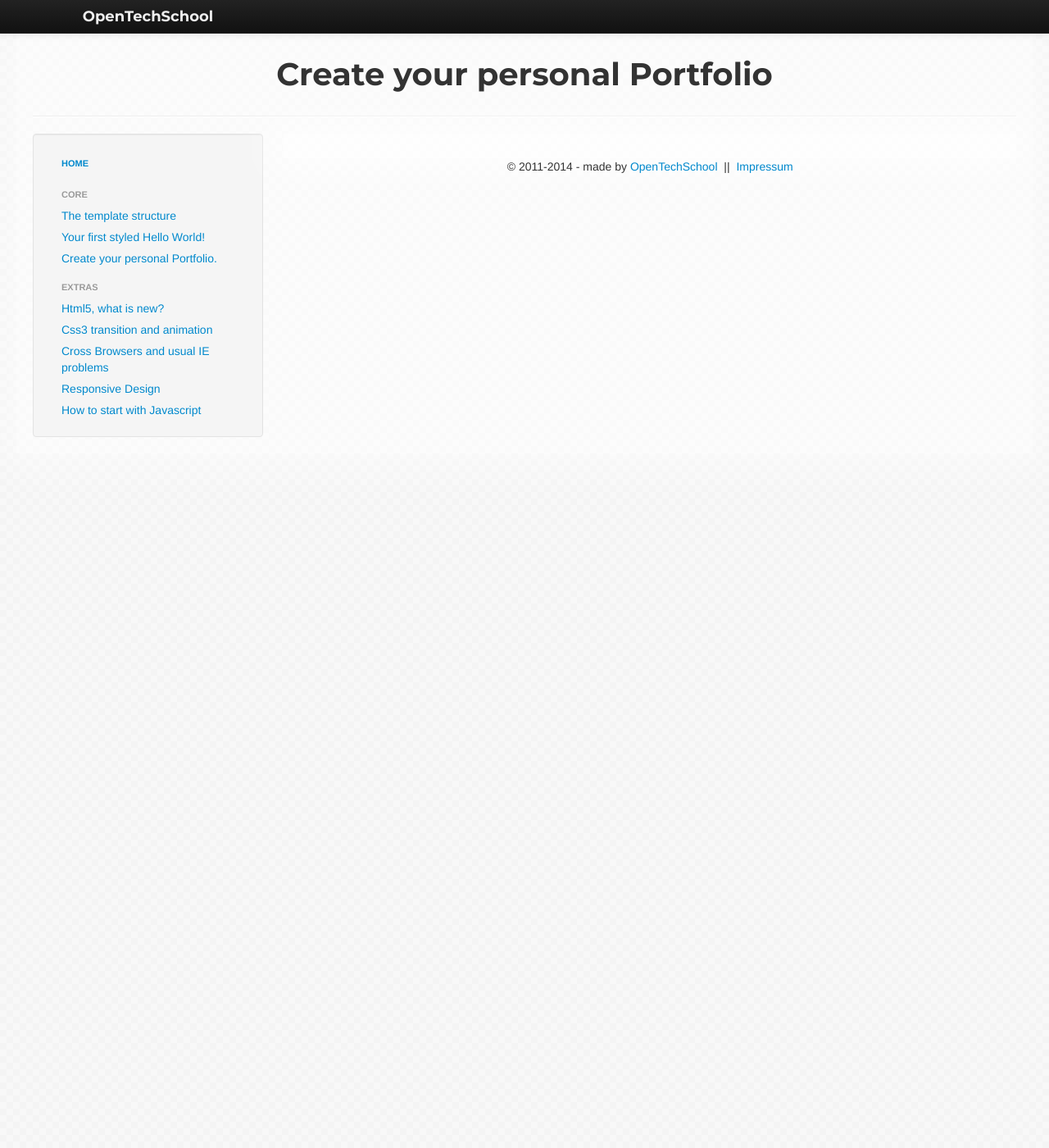
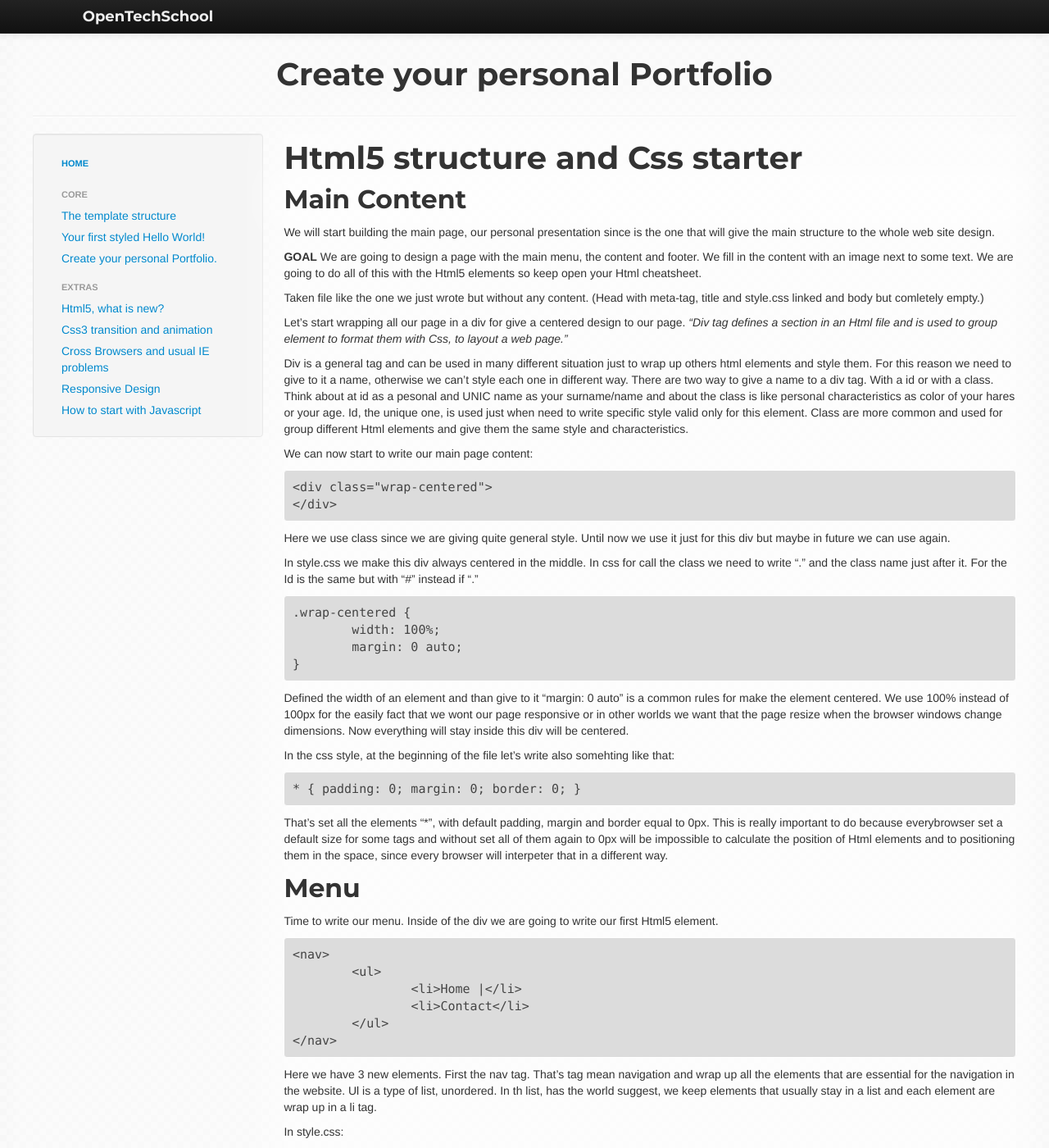
Before and after one commit to OpenTechSchool/html-css-beginners, a Jekyll site: the page built from core/portfolio.md, in a window 1280 px wide and 1400 px high. Shown: the whole window at 82% size. Built offline with Jekyll 4.4.1, drawn with Linux system fonts in a browser that asks for light colours; some of the changed text lies outside the part shown.

Commit message:
Main Readme update and start with .wrap and nav

```diff
--- a/core/portfolio.md
+++ b/core/portfolio.md
@@ -4,3 +4,118 @@ layout: ots
 title: Create your personal Portfolio
 
 ---
+
+# Html5 structure and Css starter
+## Main Content
+
+We will start building the main page, our personal presentation since is the one that will give the
+main structure to the whole web site design.
+
+
+**GOAL**
+We are going to design a page with the main menu, the content and footer.
+We fill in the content with an image next to some text.
+We are going to do all of this with the Html5 elements so keep open your Html cheatsheet.
+
+Taken file like the one we just wrote but without any content. (Head with meta-tag, title and
+style.css linked and body but comletely empty.)
+
+Let's start wrapping all our page in a div for give a centered design to our page.
+ *"Div tag defines a section in an Html file and is used to group element to format
+ them with Css, to layout a web page."*
+
+Div is a general tag and can be used in many different situation just to wrap up others html
+elements and style them. For this reason we need to give to it a name, otherwise we can't style each one
+in different way.
+There are two way to give a name to a div tag. With a id or with a class.
+Think about at id as a pesonal and UNIC name as your surname/name and about the class is like personal
+characteristics as color of your hares or your age.
+Id, the unique one, is used just when need to write specific style valid only for this element.
+Class are more common and used for group different Html elements and give them the same style and characteristics.
+
+We can now start to write our main page content:
+
+	<div class="wrap-centered">
+	</div>
+
+Here we use class since we are giving quite general style. Until now we use it just for this div
+but maybe in future we can use again.
+
+In style.css we make this div always centered in the middle.
+In css for call the class we need to write "." and the class name just after it.
+For the Id is the same but with "#" instead if "."
+
+	.wrap-centered {
+		width: 100%;
+		margin: 0 auto;
+	}
+
+Defined the width of an element and than give to it "margin: 0 auto" is a common rules for make
+the element centered.
+We use 100% instead of 100px for the easily fact that we wont our page responsive or in other worlds we want
+that the page resize when the browser windows change dimensions.
+Now everything will stay inside this div will be centered.
+
+In the css style, at the beginning of the file let's write also somehting like that:
+
+	* { padding: 0; margin: 0; border: 0; }
+
+That's set all the elements "*", with default padding, margin and border equal to 0px.
+This is really important to do because everybrowser set a default size for some tags and without
+set all of them again to 0px will be impossible to calculate the  position of Html elements and to
+positioning them in the space, since every browser will interpeter that in a different way.
+
+## Menu
+Time to write our menu.
+Inside of the div we are going to write our first Html5 element.
+
+	<nav>
+		<ul>
+			<li>Home |</li>
+			<li>Contact</li>
+		</ul>
+	</nav>
+
+Here we have 3 new elements. First the nav tag. That's tag mean navigation and wrap up all the elements
+that are essential for the navigation in the website.
+Ul is a type of list, unordered. In th list, has the world suggest, we keep elements that usually stay in
+a list and each element are wrap up in a li tag.
+
+In style.css:
+
+	nav {
+		width: 100%;
+	}
+
+	nav ul {
+		font-decoration: none;
+		float: right;
+		margin-right: 20px;
+	}
+
+	nav li {
+		display: inline;
+		font-decoration: none;
+		color: ##08c;
+	}
+
+Nav ul is a way to specify that i'm talking about not all the ul in the page but just the one that is nav's child.
+Most of the property we write here you already know or you can eaily check on the cheatsheet.
+We want to talk about one of them, really particular and with big power: float: right.
+
+That's tell to the selector selected to get out from the normal flow of the Html element (usually Html element are block element, that's mean that they are displayed one after the other vertically in the page as a block.) and move to the most
+right side of the div where is wrap up.
+
+If you check in your browser, the nav ul is displayed on the right.
+Float can be set on the right or on the left. Always be carefull with that because this will change the flow of all the html
+elements, not just the one that you are going to modify.
+
+We just said that usually the Html element are like a block displayed in a vertical flow. And we can change this flow
+thanks to float property. Another propery that allow us to change the flow is display: inline.
+Actually thsi property don't change the flow, rather make an element inline (so will stay on one line instead folling down)
+instead as a block.
+Check your menu navigation.
+
+/////// Positioning: relative? (lo spiego dopo e ora dico solo che c'è sempre da metterlo cn flow?)+
+
+//// check everything in a browser. Wrap 100%, nav ul font-decoration? float without positioning?
```
Also changed, not shown: README.md.
